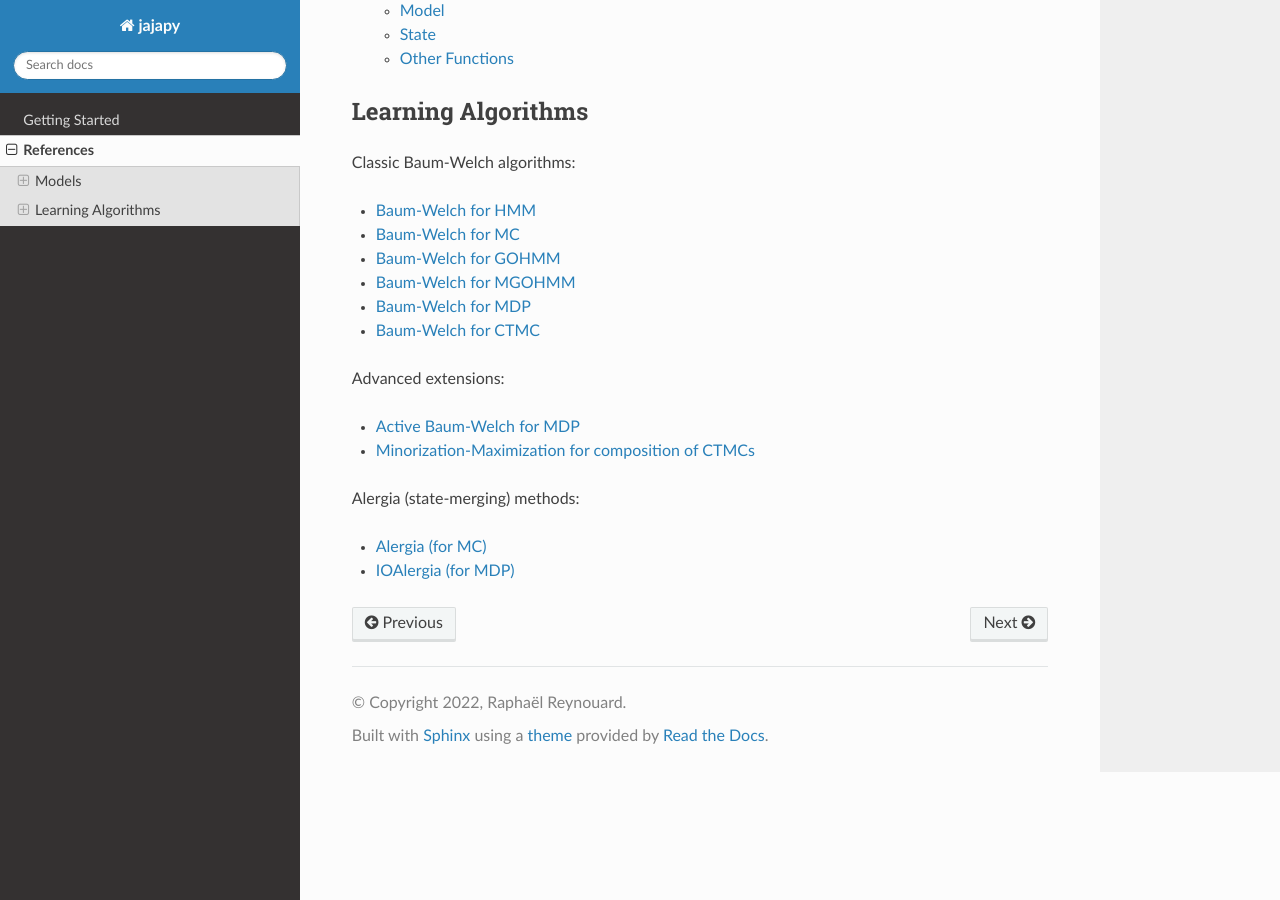
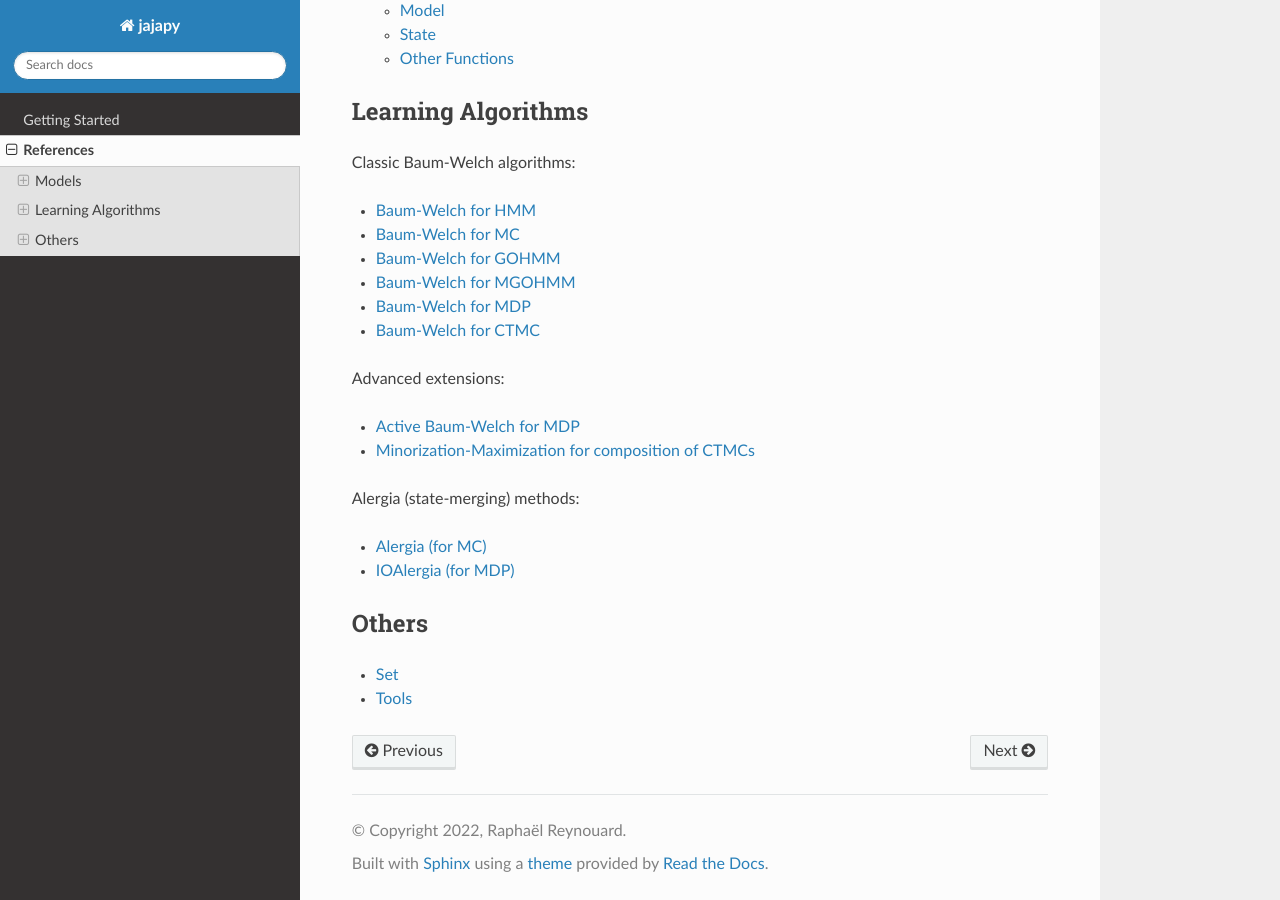
Before and after one commit to Rapfff/jajapy, a Sphinx documentation site: the page built from docs/source/References.rst, in a window 1280 px wide and 900 px high, scrolled down 877 px. Built offline with Sphinx 7.4.7 and the Read the Docs theme 2.0.0, drawn with Linux system fonts in a browser that asks for light colours.

Commit message:
docs updated

```diff
--- a/docs/source/References.rst
+++ b/docs/source/References.rst
@@ -37,3 +37,9 @@ Alergia (state-merging) methods:
 .. toctree::
    Alergia
    IOAlergia
+
+Others
+------
+.. toctree::
+	Set
+	Tools
--- /dev/null
+++ b/docs/source/Set.rst
@@ -0,0 +1,5 @@
+Set
+===
+
+.. autoclass:: jajapy.Set
+   :members:
```
Also changed, not shown: docs/source/Tools.rst (added, +11 -0 lines).
